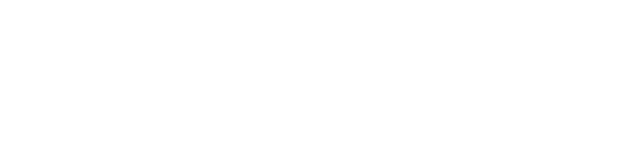
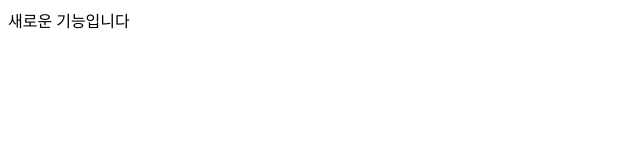
Before and after one commit to Fangsangik/GitInitTest, a plain HTML site: page index.html in a window 1280 px wide. Shown: the whole page, without its empty margins (0-640 px from the left). Drawn offline with Linux system fonts and the light colour scheme.

Commit message:
기능 추가~!

```diff
--- a/index.html
+++ b/index.html
@@ -10,6 +10,8 @@
     </head>
 
     <body>
-
+        <p>
+            새로운 기능입니다
+        </p>
     </body>
 </html>
```
